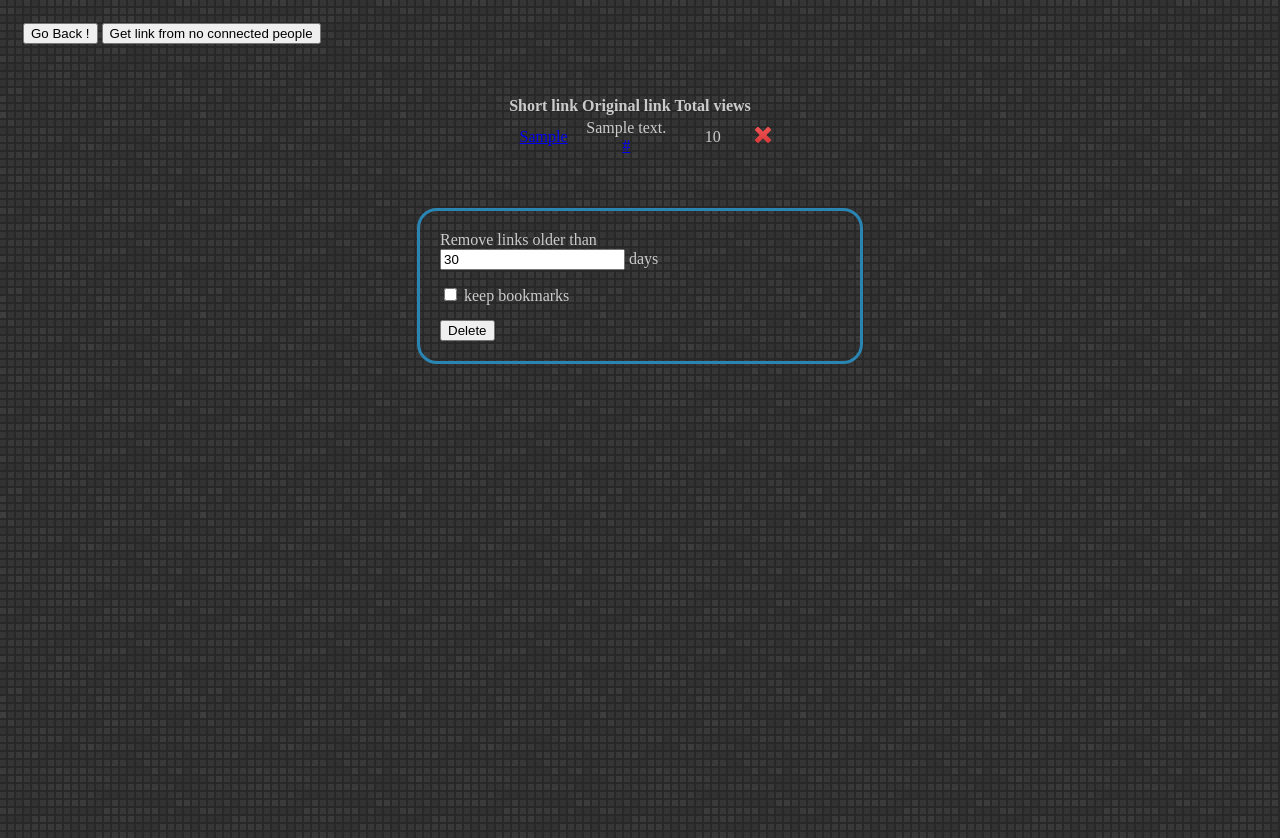
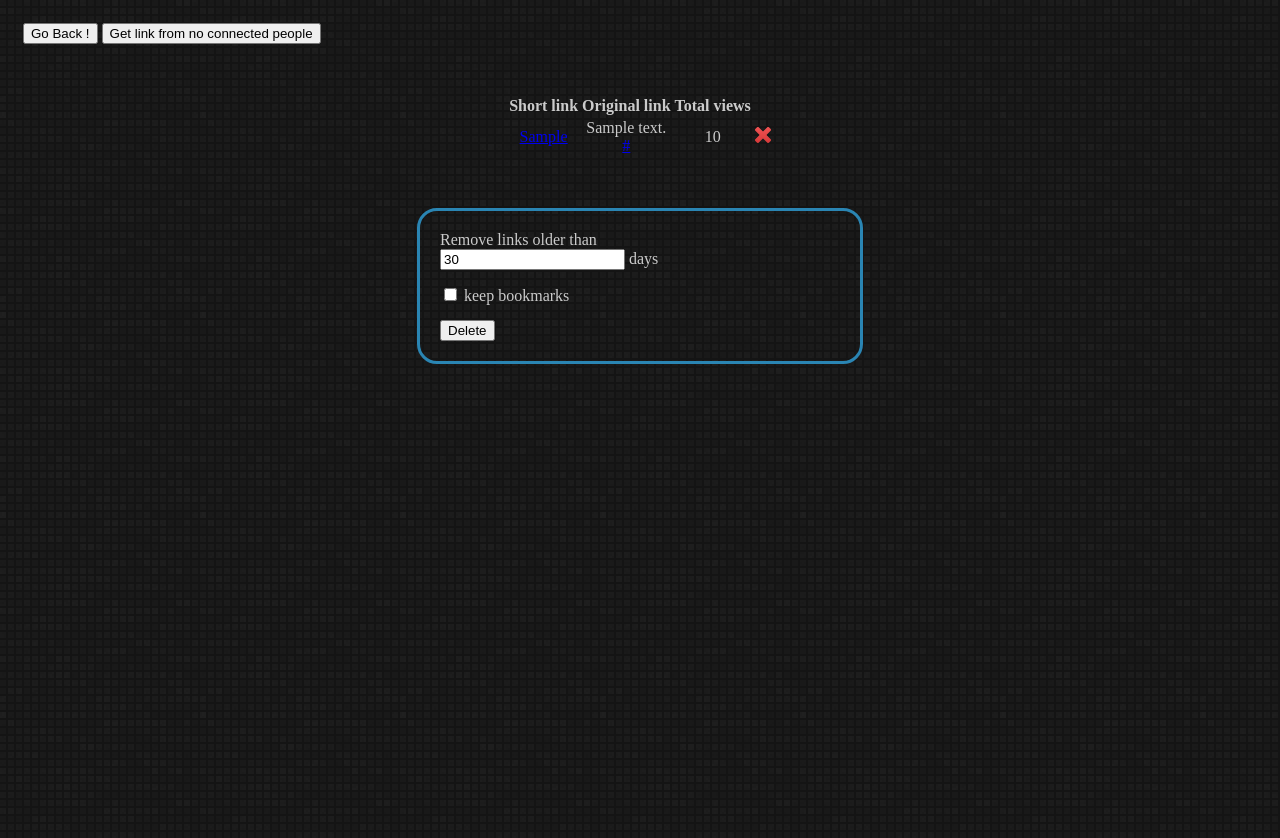
Before and after one commit to azlux/Simple-URL-Shortener, a PHP site: page /list.php in a window 1280 px wide. Run offline with PHP 8.4, Linux system fonts and the light colour scheme; the visitor is signed in with stand-in values (Sample User, id 1); tables that the repository leaves empty or names only in its code hold one stand-in row (values such as "Sample post").

Commit message:
Darken is better

```diff
--- a/assets/css/common.css
+++ b/assets/css/common.css
@@ -51,7 +51,7 @@ body{
 
 body:not(.light){
     color: #cbcbcb;
-    background-image: url("/assets/img/black_bg.png");
+    background: linear-gradient( rgba(0, 0, 0, 0.51), rgba(0, 0, 0, 0.5) ), url("/assets/img/black_bg.png");
 }
 
 body.light{
@@ -64,7 +64,7 @@ body.light{
 }
 
 .flex-grow{
-    flex-grow: 1
+    flex-grow: 1;
 }
 
 .flex-space > *:not(:last-child){
```
